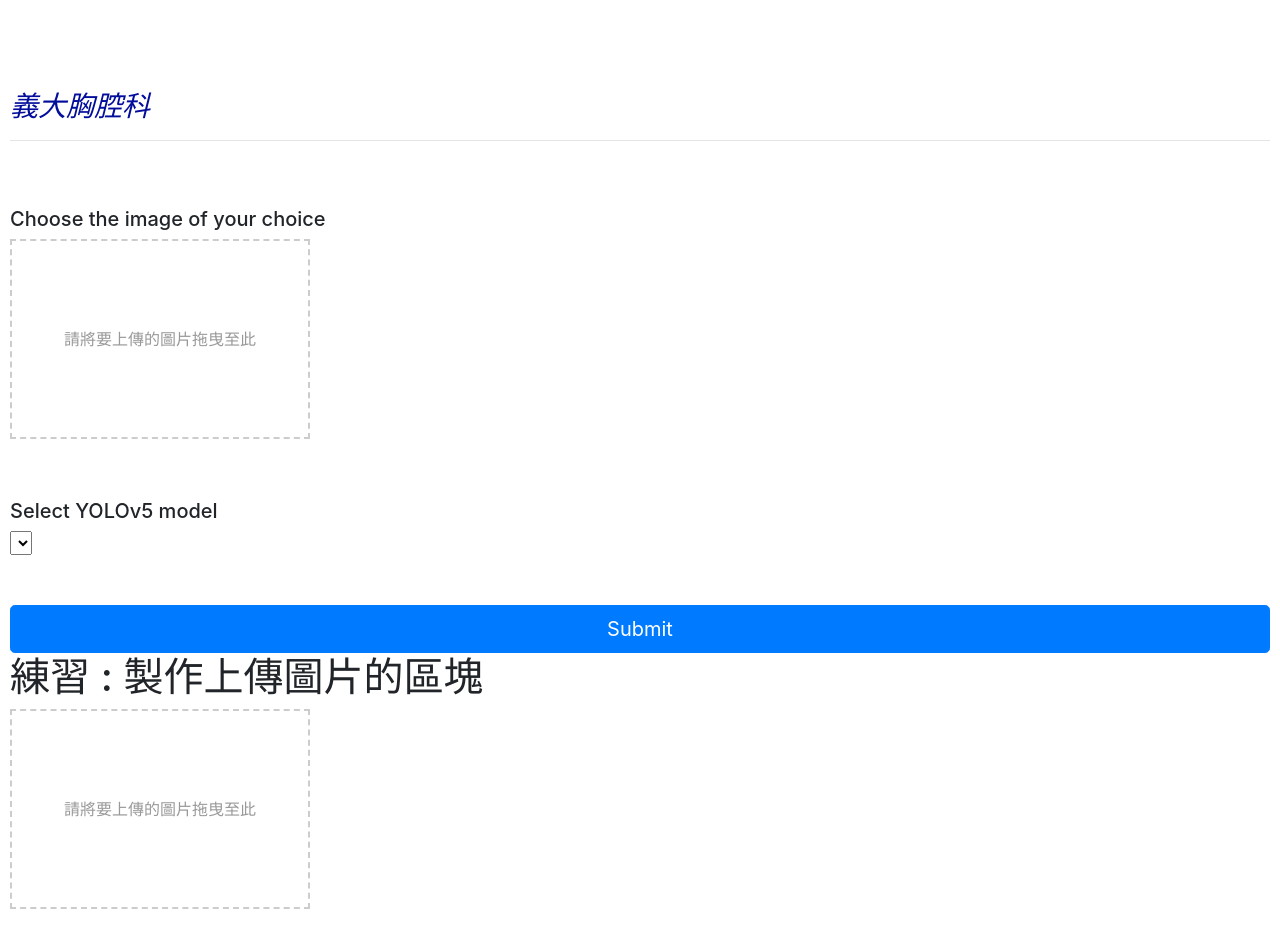
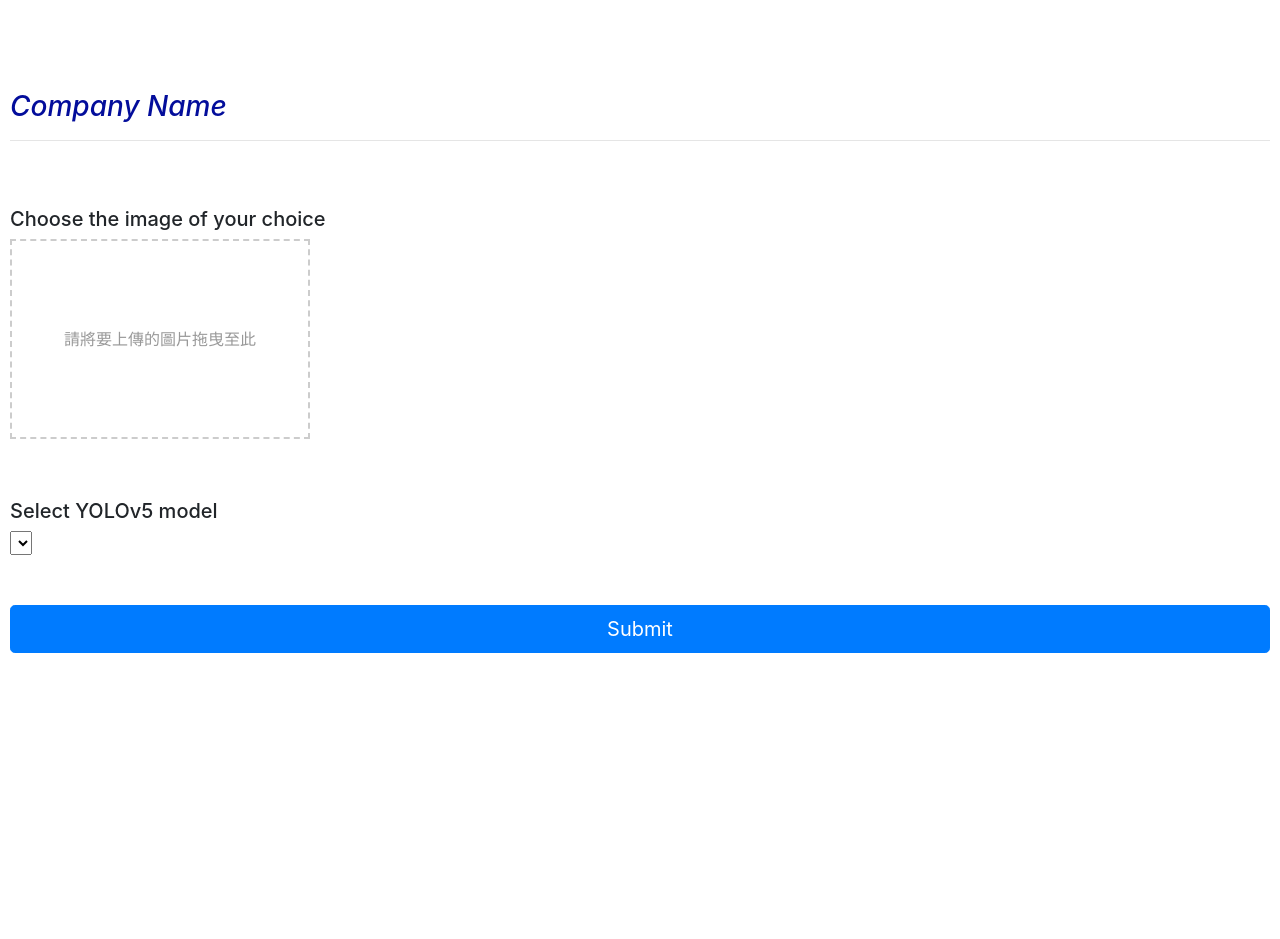
Before and after one commit to g101400/yolov5-flask-1, a Flask app: template templates/index.html in a window 1280 px wide. After the commit the page ends 653 px from the top, so only its background shows below. Run offline with Flask 2, Linux system fonts and the light colour scheme; the template is opened without the code that fills it, so the values that code supplies are empty; some libraries are stand-ins or nearby versions.

Commit message:
edit some files

```diff
--- a/app.py
+++ b/app.py
@@ -40,7 +40,7 @@ def predict():
 
     # choice of the model
     results = get_prediction(img_bytes,dictOfModels[request.form.get("model_choice")])
-    print(f'User selected model : {request.form.get("model_choice")}')
+    print(f'User selected model is: {request.form.get("model_choice")}')
 
     # updates results.imgs with boxes and labels
     results.render()
--- a/templates/index.html
+++ b/templates/index.html
@@ -16,7 +16,7 @@
 	<form method=post enctype=multipart/form-data>
 		<div style="height:80px"></div>
 		<div class="container_title">
-			<h3 style="color:#030d9b"><i>義大胸腔科</i></h3>
+			<h3 style="color:#030d9b"><i>Company Name</i></h3>
 			<hr>
 			<div style="height:50px"></div>
 			<h5>Choose the image of your choice </h5>
@@ -26,7 +26,8 @@
 				<div id="upload_zone" class="upload_zone">
 					請將要上傳的圖片拖曳至此
 				</div>
-				<input type="file" id="fileUploader" class="display_none" name="file" onchange="handleFiles(this.files)" multiple />
+				<input type="file" id="fileUploader" class="display_none" name="file" onchange="handleFiles(this.files)"
+					multiple />
 				<div id="preview"></div>
 			</div>
 
@@ -40,14 +41,6 @@
 			</select>
 			<div style="height:50px"></div>
 			<button class="btn btn-lg btn-primary btn-block" type="submit">Submit</button>
-
-			<h1>練習 : 製作上傳圖片的區塊</h1>
-			<div id="container">
-				<div id="upload_zone" class="upload_zone">
-					請將要上傳的圖片拖曳至此
-				</div>
-				<input type="file" id="fileUploader" class="display_none" onchange="handleFiles(this.files)" multiple />
-			</div>
 
 			<div id="preview"></div>
 			<script src="static/upload.js"></script>
```
Also changed, not shown: static/css/style.css (renamed from static/style.css), static/js/upload.js (renamed from static/upload.js).
